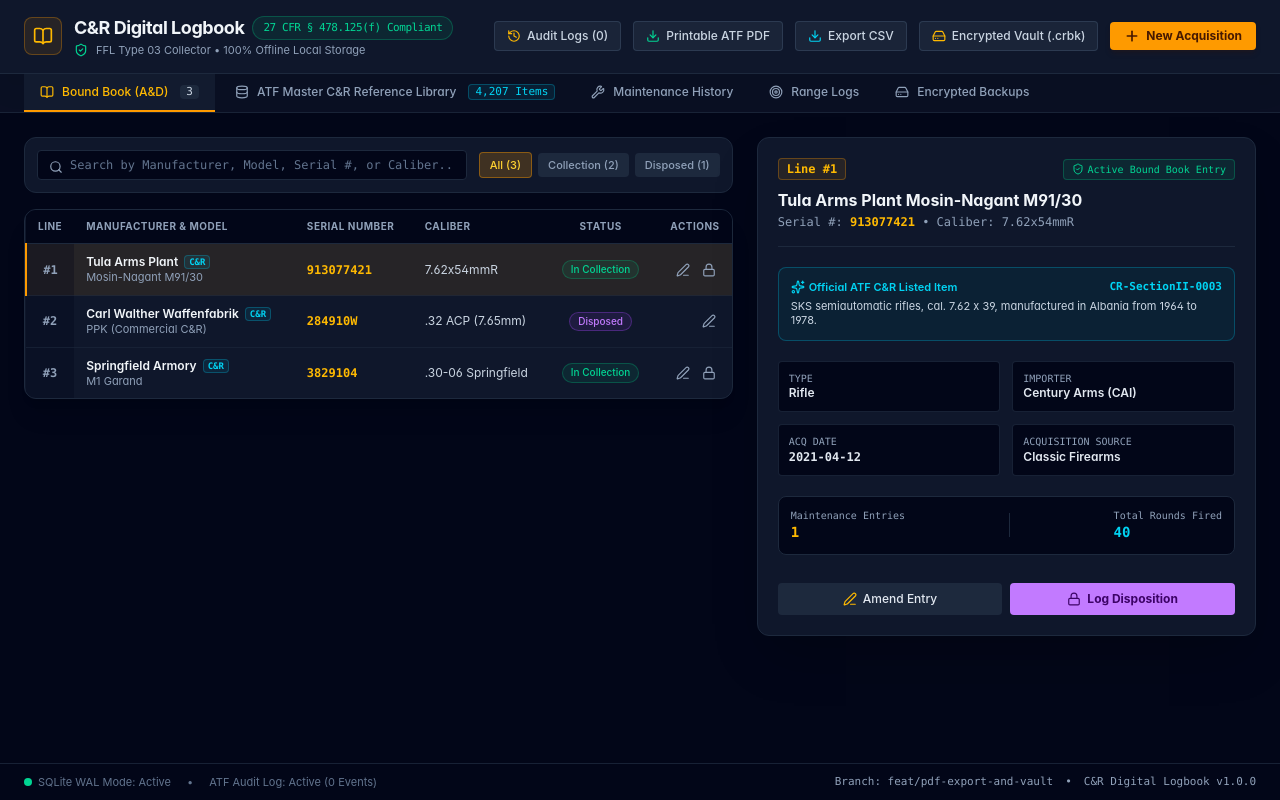
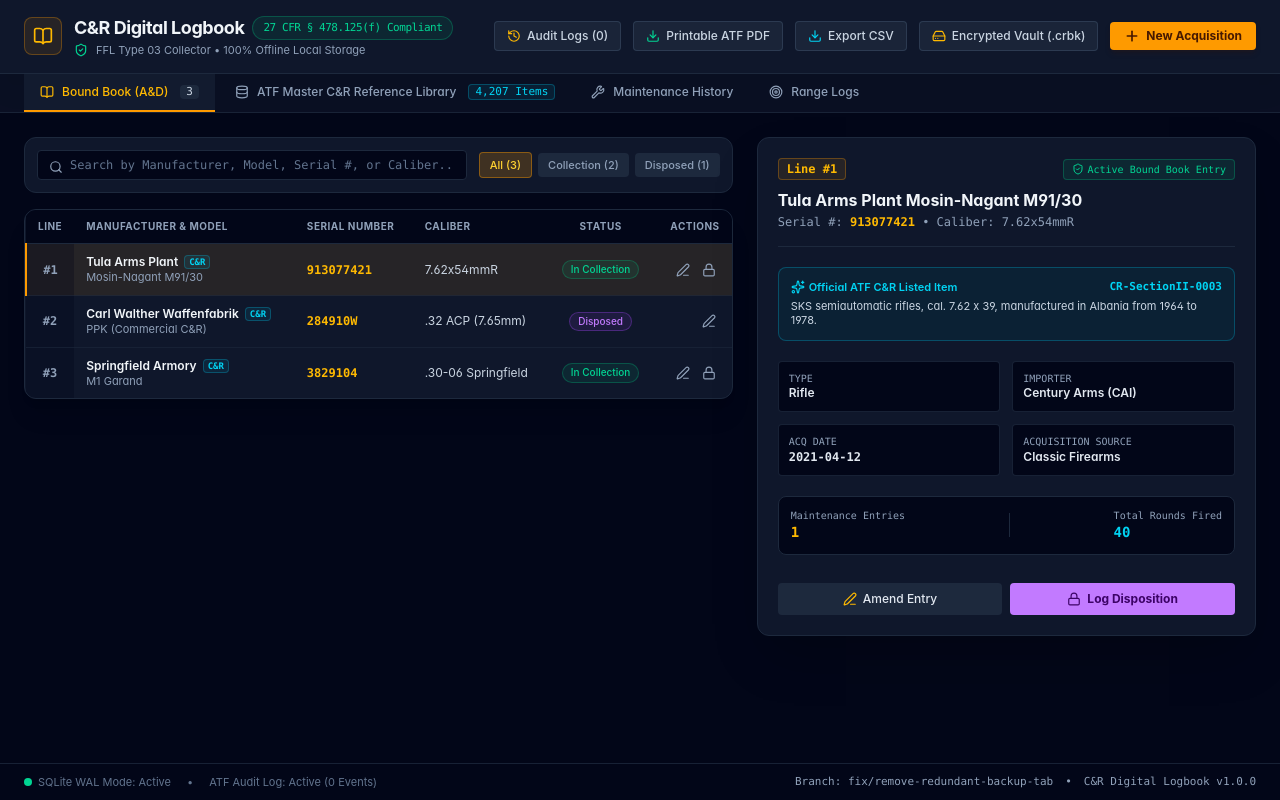
Before and after one commit to weaverb/digital-cr-logbook, a React (Vite) app: page / in a window 1280 px wide. Built offline with nearby package versions, Linux system fonts and the light colour scheme.

Commit message:
fix(ui): remove redundant backup tab in favor of top header vault button and modal

```diff
--- a/src/App.tsx
+++ b/src/App.tsx
@@ -9,7 +9,6 @@
   Wrench,
   Target,
   Database,
-  Key,
   HardDrive,
   Edit3,
   History,
@@ -39,7 +38,7 @@
 export function App() {
   const [records, setRecords] = useState<BoundBookRecord[]>([]);
   const [auditLogs, setAuditLogs] = useState(getAuditLogs());
-  const [activeTab, setActiveTab] = useState<'boundbook' | 'reference' | 'maintenance' | 'range' | 'backup'>('boundbook');
+  const [activeTab, setActiveTab] = useState<'boundbook' | 'reference' | 'maintenance' | 'range'>('boundbook');
 
   // Selection and Search State
   const [selectedRecordId, setSelectedRecordId] = useState<string | null>(null);
@@ -389,18 +388,6 @@
         >
           <Target className="w-3.5 h-3.5" />
           <span>Range Logs</span>
-        </button>
-
-        <button
-          onClick={() => setActiveTab('backup')}
-          className={`flex items-center space-x-2 px-4 py-2.5 text-xs font-medium border-b-2 transition-all ${
-            activeTab === 'backup'
-              ? 'border-amber-500 text-amber-400 bg-slate-800/50'
-              : 'border-transparent text-slate-400 hover:text-slate-200 hover:bg-slate-800/30'
-          }`}
-        >
-          <HardDrive className="w-3.5 h-3.5" />
-          <span>Encrypted Backups</span>
         </button>
       </div>
 
@@ -962,41 +949,6 @@
             </div>
           </div>
         )}
-
-        {/* Tab 5: Encrypted Backups View */}
-        {activeTab === 'backup' && (
-          <div className="bg-slate-900 border border-slate-800 p-6 rounded-xl space-y-6">
-            <h2 className="text-lg font-bold text-slate-100 flex items-center gap-2 border-b border-slate-800 pb-4">
-              <HardDrive className="w-5 h-5 text-amber-400" />
-              BIP-39 Encrypted Portable Backups (`.crbk`)
-            </h2>
-
-            <div className="p-5 bg-slate-950 border border-slate-800 rounded-xl space-y-4 text-xs">
-              <div className="flex items-start space-x-3">
-                <Key className="w-5 h-5 text-amber-400 shrink-0 mt-0.5" />
-                <div className="space-y-1">
-                  <div className="text-sm font-bold text-slate-100">BIP-39 Seed Vault Architecture</div>
-                  <div className="text-slate-400">
-                    Backups are standalone, zero-cloud AES-256-GCM encrypted `.crbk` files derived using Argon2id key derivation from a 12-word seed phrase.
-                  </div>
-                </div>
-              </div>
-
-              <div className="p-4 bg-slate-900/80 border border-slate-800 rounded-lg flex items-center justify-between">
-                <div>
-                  <div className="font-mono text-slate-200">Local Vault Storage Status: Healthy</div>
-                  <div className="text-[11px] text-slate-400 mt-0.5">SQLite Single-File WAL Mode • {records.length} Bound Book Entries</div>
-                </div>
-                <button
-                  onClick={() => alert('Generated portable encrypted backup vault archive: cn_logbook_backup_2026-08-06.crbk (AES-256-GCM encrypted). Save to USB or offline vault.')}
-                  className="px-4 py-2 bg-amber-500 hover:bg-amber-400 text-amber-950 font-bold rounded text-xs transition-colors shadow-lg shadow-amber-950/20"
-                >
-                  Generate Encrypted Backup Vault (.crbk)
-                </button>
-              </div>
-            </div>
-          </div>
-        )}
       </main>
 
       {/* Footer Status Bar */}
@@ -1010,7 +962,7 @@
           <span>ATF Audit Log: Active ({auditLogs.length} Events)</span>
         </div>
         <div className="font-mono text-slate-400 flex items-center gap-3">
-          <span>Branch: feat/pdf-export-and-vault</span>
+          <span>Branch: fix/remove-redundant-backup-tab</span>
           <span>•</span>
           <span>C&R Digital Logbook v1.0.0</span>
         </div>
```
